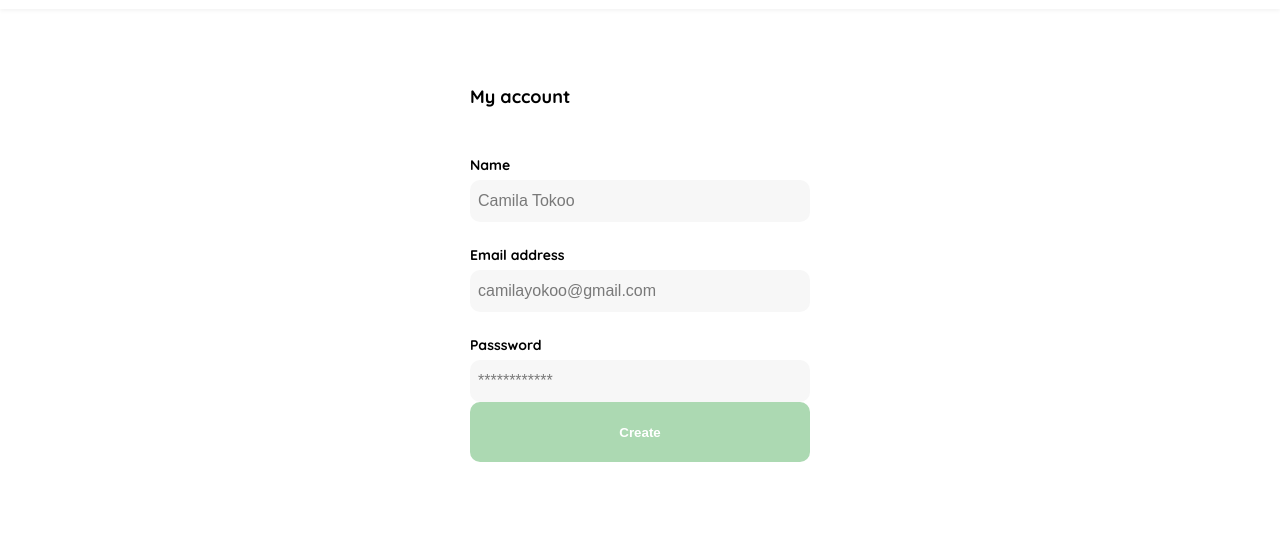
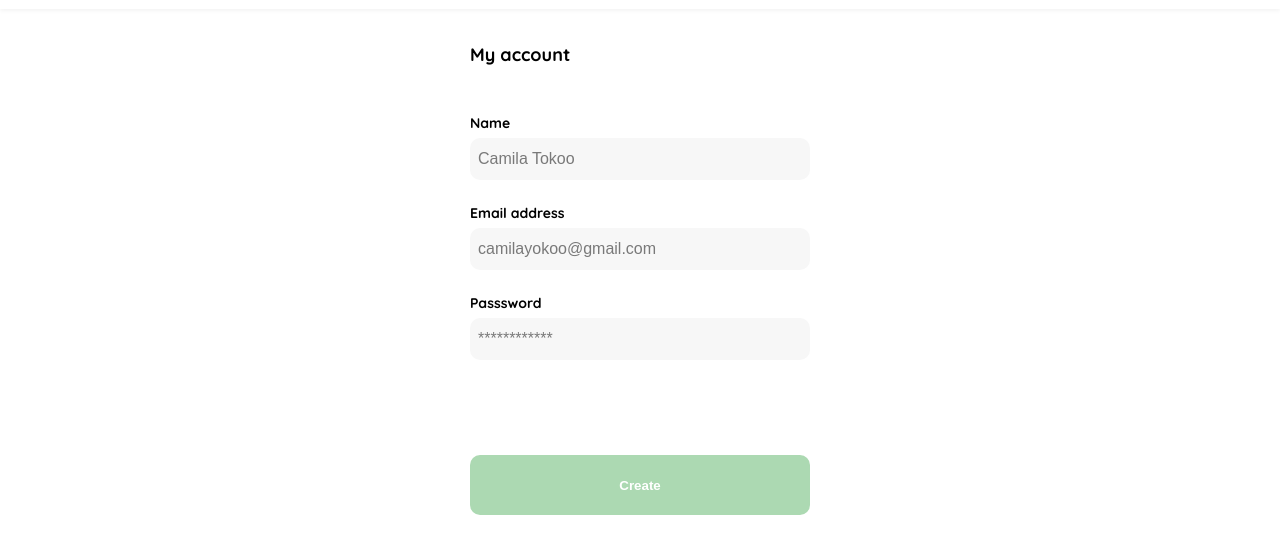
Before and after one commit to grupo-de-desarrollo-web-colaborativo/Proyecto-Yard-Sale-equipo-1, a plain HTML site: page create_account.html in a window 1280 px wide. Shown: the part 37-590 px from the top of the page. Drawn offline with Linux system fonts and the light colour scheme.

Commit message:
se realiza commit, faltaba guardar cambios en VScode

```diff
--- a/css/styles_tablet-desktop.css
+++ b/css/styles_tablet-desktop.css
@@ -17,19 +17,6 @@
         display: flex;
         text-decoration: none;
     }
-<<<<<<< HEAD
-    /*Aca inician propiedades al main*/
-    .contenedor_contenido {
-        align-content: center;
-        flex-wrap: wrap;
-    }
-    .contenido {
-        margin: auto;
-    }
-    .email {
-        padding-top: 42px;
-        margin: auto;
-=======
     /*Aca inician propiedades al main*/
     .contenido { /*edité el contenedor main para centrarlo en la vista desktop*/
         position: initial;
@@ -40,7 +27,6 @@
     .email {
         padding-top: 0px; /*le reduje el padding a 0 para que se vea centrado en la vista desktop*/
         margin-bottom: 60px;
->>>>>>> 678e4eb5fea395611af5ec56a73d9a14689098e6
     }
     .titulo img {
         display: none;
```
